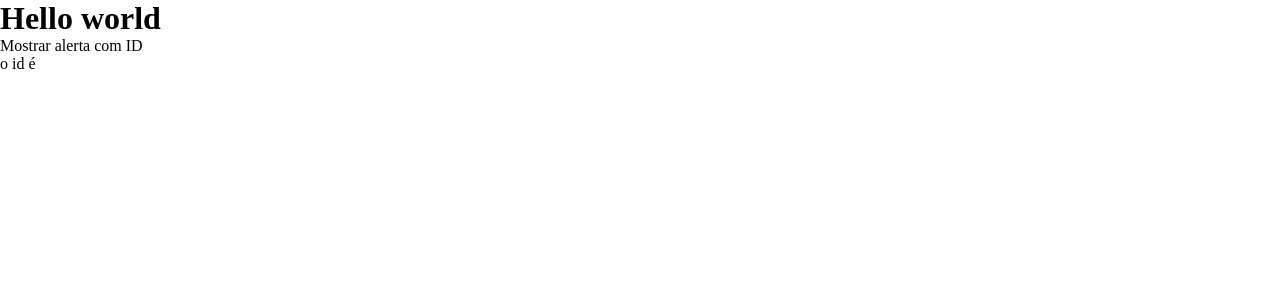
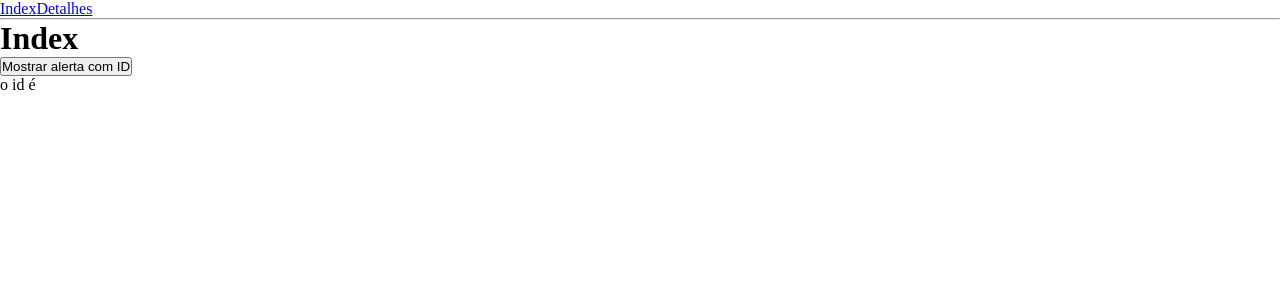
Before and after one commit to francisco-filho/javaee8-starter, a React app: page / in a window 1280 px wide. Shown: the top 300 px of the page. Built offline with nearby package versions, Linux system fonts and the light colour scheme.

Commit message:
add duas rotas exemplo com @reach/router

```diff
--- a/src/js/App.js
+++ b/src/js/App.js
@@ -1,7 +1,28 @@
 import React from "react";
 import "whatwg-fetch";
+import { Router, Link} from '@reach/router'
 
 export default class App extends React.Component {
+  render() {
+    return (
+      <div>
+          <nav>
+              <Link to="/">Index</Link>
+              <Link to="/detalhes/93829">Detalhes</Link>
+          </nav>
+          <hr/>
+          <div className="content">
+             <Router>
+                 <MyIndex path="/"/>
+                 <Detalhe path="/detalhes/:itemId/*"/>
+             </Router>
+          </div>
+      </div>
+    );
+  }
+}
+
+class MyIndex extends React.Component {
     state = {
         id: null
     };
@@ -12,17 +33,38 @@ export default class App extends React.Component {
             .then(value => this.setState({ id: value.id }));
     }
 
-  render() {
+    render(){
        return (
            <div>
-        <h1>Hello world</h1>
+               <h1>Index</h1>
                <ul>
                    <li>
-            <a onClick={e => this.mostrarAlerta()}>Mostrar alerta com ID</a>
+                       <button onClick={e => this.mostrarAlerta()}>Mostrar alerta com ID</button>
                    </li>
                </ul>
                <p>o id é {this.state.id}</p>
            </div>
-    );
+       )
     }
 }
+
+const Detalhe = (props) => (
+    <div>
+        <h1>Detalhamento</h1>
+        <hr/>
+        <p>{props.itemId}</p>
+        <nav>
+            <Link to="detalhe1">Detalhe 1</Link>
+            <Link to="detalhe2">Detalhe 2</Link>
+        </nav>
+        <div>
+            <Router>
+                <Detalhe1 path="detalhe1"/>
+                <Detalhe2 path="detalhe2"/>
+            </Router>
+        </div>
+    </div>
+)
+
+const Detalhe1 = () => <h1>Detalhe 1</h1>
+const Detalhe2 = () => <h1>Detalhe 2</h1>
```
Lines whose indentation alone changed are shown as unchanged.
